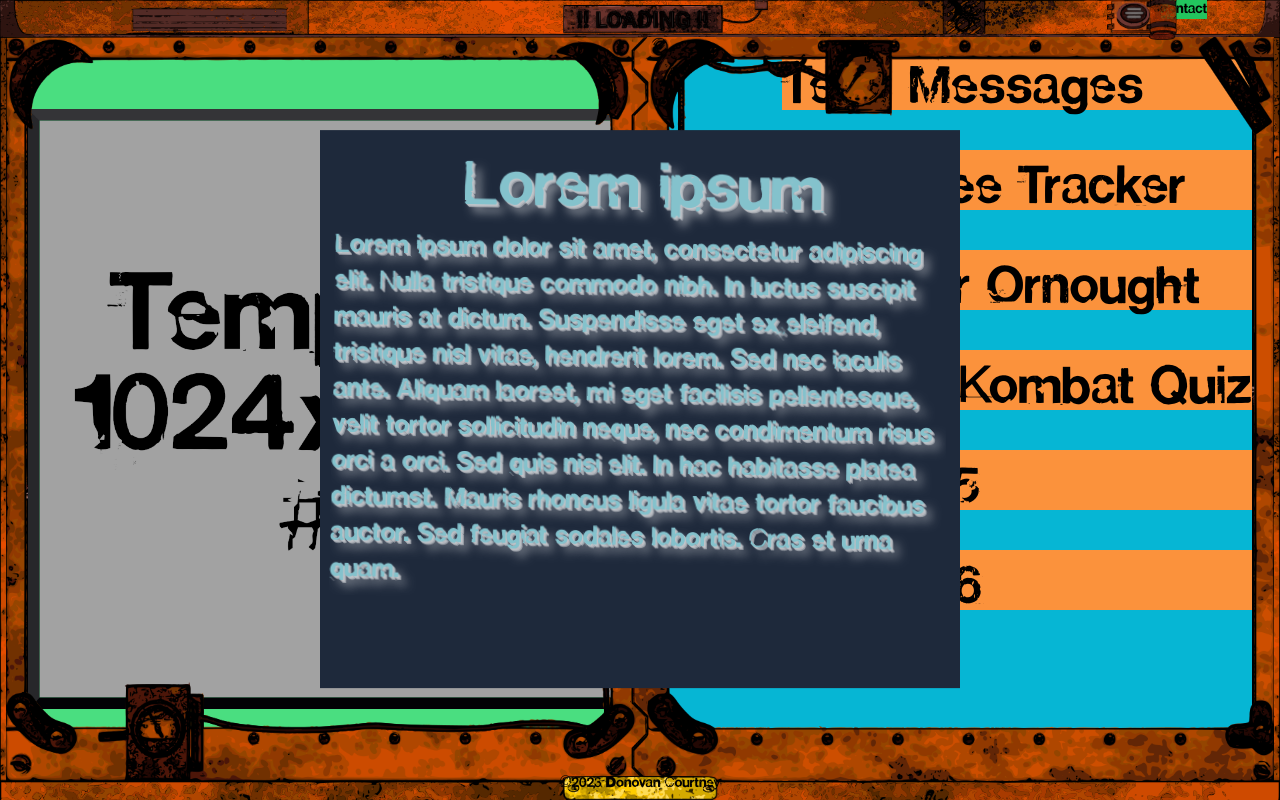
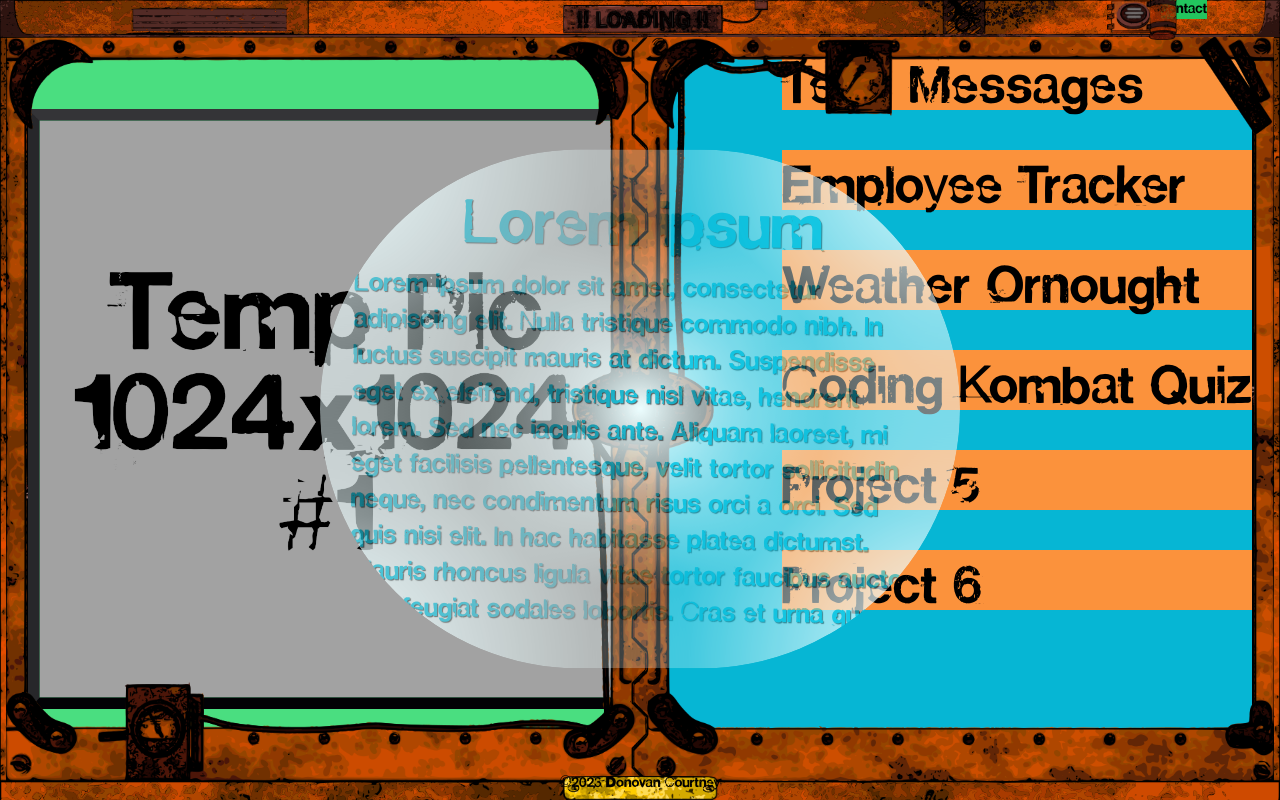
Before and after one commit to decourtney/react-portfolio, a React (Create React App) app: page /projects in a window 1280 px wide. Built offline with nearby package versions, Linux system fonts and the light colour scheme.

Commit message:
proj details display working but needs work

```diff
--- a/src/components/Projects/index.tsx
+++ b/src/components/Projects/index.tsx
@@ -115,8 +115,8 @@ const ProjectRight = ({ data }: { data: Project[] }) => {
             );
           })}
         </ul>
-        <div className="absolute top-[50%] left-0 transform -translate-y-[50%] -translate-x-[50%] w-[100%] h-[75%] z-50 bg-slate-800">
-          <motion.div className="holo flex-col m-[2%] text-cyan-200 overflow-hidden">
+        <div className="fadinglight absolute top-1/2 left-0 flex justify-center items-center w-fit h-fit z-50 transform -translate-y-[50%] -translate-x-[50%] bg-cyan-50 rounded-full">
+          <motion.div className="holo flex-col w-full h-fit p-[5%] text-cyan-400 overflow-hidden">
             <h1 className="text-center text-7xl pb-[2%]">Lorem ipsum</h1>
             <p className="text-3xl pb-[2%]">
               Lorem ipsum dolor sit amet, consectetur adipiscing elit. Nulla
@@ -128,7 +128,7 @@ const ProjectRight = ({ data }: { data: Project[] }) => {
               dictumst. Mauris rhoncus ligula vitae tortor faucibus auctor. Sed
               feugiat sodales lobortis. Cras et urna quam.
             </p>
-            {/* <p className="text-xl">
+            {/* <p className="text-3xl pb-[2%]">
               Lorem ipsum dolor sit amet, consectetur adipiscing elit. Nulla
               tristique commodo nibh. In luctus suscipit mauris at dictum.
               Suspendisse eget ex eleifend, tristique nisl vitae, hendrerit
--- a/src/input.css
+++ b/src/input.css
@@ -118,34 +118,64 @@ code {
   bottom: 68%;
 }
 
-.holo{
-  --c: #ffffffa0;
-  /* color: #1dd3b01a; */
-  text-shadow: 1px 1px var(--c), 2px 2px var(--c), 3px 3px var(--c), 8px 8px 10px var(--c);
-  transform: skew(-1deg, 1deg);
-  opacity: 0.8;
+.fadinglight {
+  mask-image: radial-gradient(circle at center, rgb(34, 211, 238) 0%, transparent 45%),
+    radial-gradient(circle at 100% 0%, rgb(34, 211, 238) 0%, transparent 45%),
+    radial-gradient(circle at 100% 100%, rgb(34, 211, 238) 0%, transparent 45%),
+    radial-gradient(circle at 0% 100%, rgb(34, 211, 238) 0%, transparent 45%),
+    radial-gradient(circle at 0% 0%, rgb(34, 211, 238) 0%, transparent 45%);
 
+
+  /* mask-image: radial-gradient(circle at 50%, #85f5ff 5%, transparent 50%);
+  mask-image: radial-gradient(circle at 100% 0%, #85f5ff 5%, transparent 50%); */
+
+  /* mask-image: radial-gradient(circle,transparent 10%, #85f5ff); */
+  /* animation: flicker 5s infinite ease-in-out;  */
 }
 
-.holo{
+.holo {
+  --c: #000000a0;
+  /* color: #9df4fffb; */
+  /* text-shadow: 1px 1px var(--c), 2px 2px var(--c), 3px 3px var(--c),
+    8px 8px 10px var(--c); */
+  /* color: #47f3ff; */
+
+  text-shadow: 1px 1px 1px var(--c);
+
+  /* mask-image: radial-gradient(circle, transparent 100%, black 10%); */
+
+  transform: skew(-1deg, 1deg);
+  opacity: 1;
+}
+
+/* .holo {
   animation: ani1 5s infinite ease-in-out alternate;
-}
-.holo{
-  animation: ani2 5s infinite ease-in-out;
+} */
+
+.flicker {
+  animation: flicker 5s infinite ease-in-out;
 }
 
 @keyframes ani1 {
-  10%, 20%, 40%, 60%{
-    text-shadow: 1px 1px var(--c), 2px 2px var(--c), 3px 4px var(--c), 8px 8px 20px var(--c);
+  10%,
+  20%,
+  40%,
+  60% {
+    text-shadow: 1px 1px var(--c), 2px 2px var(--c), 3px 4px var(--c),
+      8px 8px 20px var(--c);
     transform: skew(-1deg, 1deg);
   }
 }
 
-@keyframes ani2 {
-  20%, 50%, 90%{
+@keyframes flicker {
+  20%,
+  50%,
+  90% {
     opacity: 0.7;
   }
-  32%, 65%, 83%{
-    opacity: .9;
+  32%,
+  65%,
+  83% {
+    opacity: 0.9;
   }
 }
--- a/src/output.css
+++ b/src/output.css
@@ -1,5 +1,5 @@
 /*
-! tailwindcss v3.3.1 | MIT License | https://tailwindcss.com
+! tailwindcss v3.3.2 | MIT License | https://tailwindcss.com
 */
 
 /*
@@ -435,6 +435,9 @@ video {
   --tw-pan-y:  ;
   --tw-pinch-zoom:  ;
   --tw-scroll-snap-strictness: proximity;
+  --tw-gradient-from-position:  ;
+  --tw-gradient-via-position:  ;
+  --tw-gradient-to-position:  ;
   --tw-ordinal:  ;
   --tw-slashed-zero:  ;
   --tw-numeric-figure:  ;
@@ -482,6 +485,9 @@ video {
   --tw-pan-y:  ;
   --tw-pinch-zoom:  ;
   --tw-scroll-snap-strictness: proximity;
+  --tw-gradient-from-position:  ;
+  --tw-gradient-via-position:  ;
+  --tw-gradient-to-position:  ;
   --tw-ordinal:  ;
   --tw-slashed-zero:  ;
   --tw-numeric-figure:  ;
@@ -529,6 +535,9 @@ video {
   --tw-pan-y:  ;
   --tw-pinch-zoom:  ;
   --tw-scroll-snap-strictness: proximity;
+  --tw-gradient-from-position:  ;
+  --tw-gradient-via-position:  ;
+  --tw-gradient-to-position:  ;
   --tw-ordinal:  ;
   --tw-slashed-zero:  ;
   --tw-numeric-figure:  ;
@@ -672,6 +681,10 @@ video {
 
 .top-0 {
   top: 0px;
+}
+
+.top-1\/2 {
+  top: 50%;
 }
 
 .top-\[0\%\] {
@@ -819,12 +832,14 @@ video {
   height: 40%;
 }
 
-.h-\[75\%\] {
-  height: 75%;
+.h-\[8\%\] {
+  height: 8%;
 }
 
-.h-\[8\%\] {
-  height: 8%;
+.h-fit {
+  height: -webkit-fit-content;
+  height: -moz-fit-content;
+  height: fit-content;
 }
 
 .h-full {
@@ -833,6 +848,10 @@ video {
 
 .h-screen {
   height: 100vh;
+}
+
+.h-0 {
+  height: 0px;
 }
 
 .max-h-screen {
@@ -905,6 +924,12 @@ video {
 
 .w-\[8\.5\%\] {
   width: 8.5%;
+}
+
+.w-fit {
+  width: -webkit-fit-content;
+  width: -moz-fit-content;
+  width: fit-content;
 }
 
 .w-full {
@@ -1007,6 +1032,18 @@ video {
   border-radius: 9999px;
 }
 
+.border {
+  border-width: 1px;
+}
+
+.border-\[100px\] {
+  border-width: 100px;
+}
+
+.border-\[\] {
+  border-color: ;
+}
+
 .bg-\[\#929292\] {
   --tw-bg-opacity: 1;
   background-color: rgb(146 146 146 / var(--tw-bg-opacity));
@@ -1020,6 +1057,11 @@ video {
 .bg-black {
   --tw-bg-opacity: 1;
   background-color: rgb(0 0 0 / var(--tw-bg-opacity));
+}
+
+.bg-cyan-50 {
+  --tw-bg-opacity: 1;
+  background-color: rgb(236 254 255 / var(--tw-bg-opacity));
 }
 
 .bg-cyan-500 {
@@ -1042,26 +1084,22 @@ video {
   background-color: rgb(251 146 60 / var(--tw-bg-opacity));
 }
 
-.bg-slate-800 {
-  --tw-bg-opacity: 1;
-  background-color: rgb(30 41 59 / var(--tw-bg-opacity));
-}
-
 .bg-\[radial-gradient\(circle_at_center\2c _var\(--tw-gradient-stops\)\)\] {
   background-image: radial-gradient(circle at center, var(--tw-gradient-stops));
 }
 
 .from-transparent {
   --tw-gradient-from: transparent var(--tw-gradient-from-position);
-  --tw-gradient-from-position:  ;
-  --tw-gradient-to: rgb(0 0 0 / 0)  var(--tw-gradient-from-position);
-  --tw-gradient-to-position:  ;
+  --tw-gradient-to: rgb(0 0 0 / 0) var(--tw-gradient-to-position);
   --tw-gradient-stops: var(--tw-gradient-from), var(--tw-gradient-to);
 }
 
 .to-black {
   --tw-gradient-to: #000 var(--tw-gradient-to-position);
-  --tw-gradient-to-position:  ;
+}
+
+.p-\[5\%\] {
+  padding: 5%;
 }
 
 .pb-\[2\%\] {
@@ -1095,14 +1133,9 @@ video {
   line-height: 1;
 }
 
-.text-xl {
-  font-size: 1.25rem;
-  line-height: 1.75rem;
-}
-
-.text-cyan-200 {
+.text-cyan-400 {
   --tw-text-opacity: 1;
-  color: rgb(165 243 252 / var(--tw-text-opacity));
+  color: rgb(34 211 238 / var(--tw-text-opacity));
 }
 
 .transition {
@@ -1270,52 +1303,94 @@ code {
   bottom: 68%;
 }
 
-.holo{
-  --c: #ffffffa0;
-  /* color: #1dd3b01a; */
-  text-shadow: 1px 1px var(--c), 2px 2px var(--c), 3px 3px var(--c), 8px 8px 10px var(--c);
+.fadinglight {
+  -webkit-mask-image: radial-gradient(circle at center, rgb(34, 211, 238) 0%, transparent 45%),
+    radial-gradient(circle at 100% 0%, rgb(34, 211, 238) 0%, transparent 45%),
+    radial-gradient(circle at 100% 100%, rgb(34, 211, 238) 0%, transparent 45%),
+    radial-gradient(circle at 0% 100%, rgb(34, 211, 238) 0%, transparent 45%),
+    radial-gradient(circle at 0% 0%, rgb(34, 211, 238) 0%, transparent 45%);
+          mask-image: radial-gradient(circle at center, rgb(34, 211, 238) 0%, transparent 45%),
+    radial-gradient(circle at 100% 0%, rgb(34, 211, 238) 0%, transparent 45%),
+    radial-gradient(circle at 100% 100%, rgb(34, 211, 238) 0%, transparent 45%),
+    radial-gradient(circle at 0% 100%, rgb(34, 211, 238) 0%, transparent 45%),
+    radial-gradient(circle at 0% 0%, rgb(34, 211, 238) 0%, transparent 45%);
+  /* mask-image: radial-gradient(circle at 50%, #85f5ff 5%, transparent 50%);
+  mask-image: radial-gradient(circle at 100% 0%, #85f5ff 5%, transparent 50%); */
+  /* mask-image: radial-gradient(circle,transparent 10%, #85f5ff); */
+  /* animation: flicker 5s infinite ease-in-out;  */
+}
+
+.holo {
+  --c: #000000a0;
+  /* color: #9df4fffb; */
+  /* text-shadow: 1px 1px var(--c), 2px 2px var(--c), 3px 3px var(--c),
+    8px 8px 10px var(--c); */
+  /* color: #47f3ff; */
+  text-shadow: 1px 1px 1px var(--c);
+  /* mask-image: radial-gradient(circle, transparent 100%, black 10%); */
   -webkit-transform: skew(-1deg, 1deg);
           transform: skew(-1deg, 1deg);
-  opacity: 0.8;
-  -webkit-animation: ani1 5s infinite ease-in-out alternate;
-          animation: ani1 5s infinite ease-in-out alternate;
-  -webkit-animation: ani2 5s infinite ease-in-out;
-          animation: ani2 5s infinite ease-in-out;
+  opacity: 1;
+}
+
+/* .holo {
+  animation: ani1 5s infinite ease-in-out alternate;
+} */
+
+.flicker {
+  -webkit-animation: flicker 5s infinite ease-in-out;
+          animation: flicker 5s infinite ease-in-out;
 }
 
 @-webkit-keyframes ani1 {
-  10%, 20%, 40%, 60%{
-    text-shadow: 1px 1px var(--c), 2px 2px var(--c), 3px 4px var(--c), 8px 8px 20px var(--c);
+  10%,
+  20%,
+  40%,
+  60% {
+    text-shadow: 1px 1px var(--c), 2px 2px var(--c), 3px 4px var(--c),
+      8px 8px 20px var(--c);
     -webkit-transform: skew(-1deg, 1deg);
             transform: skew(-1deg, 1deg);
   }
 }
 
 @keyframes ani1 {
-  10%, 20%, 40%, 60%{
-    text-shadow: 1px 1px var(--c), 2px 2px var(--c), 3px 4px var(--c), 8px 8px 20px var(--c);
+  10%,
+  20%,
+  40%,
+  60% {
+    text-shadow: 1px 1px var(--c), 2px 2px var(--c), 3px 4px var(--c),
+      8px 8px 20px var(--c);
     -webkit-transform: skew(-1deg, 1deg);
             transform: skew(-1deg, 1deg);
   }
 }
 
-@-webkit-keyframes ani2 {
-  20%, 50%, 90%{
+@-webkit-keyframes flicker {
+  20%,
+  50%,
+  90% {
     opacity: 0.7;
   }
 
-  32%, 65%, 83%{
-    opacity: .9;
+  32%,
+  65%,
+  83% {
+    opacity: 0.9;
   }
 }
 
-@keyframes ani2 {
-  20%, 50%, 90%{
+@keyframes flicker {
+  20%,
+  50%,
+  90% {
     opacity: 0.7;
   }
 
-  32%, 65%, 83%{
-    opacity: .9;
+  32%,
+  65%,
+  83% {
+    opacity: 0.9;
   }
 }
 
```
Also changed, not shown: src/images/proj_border.png (added).
